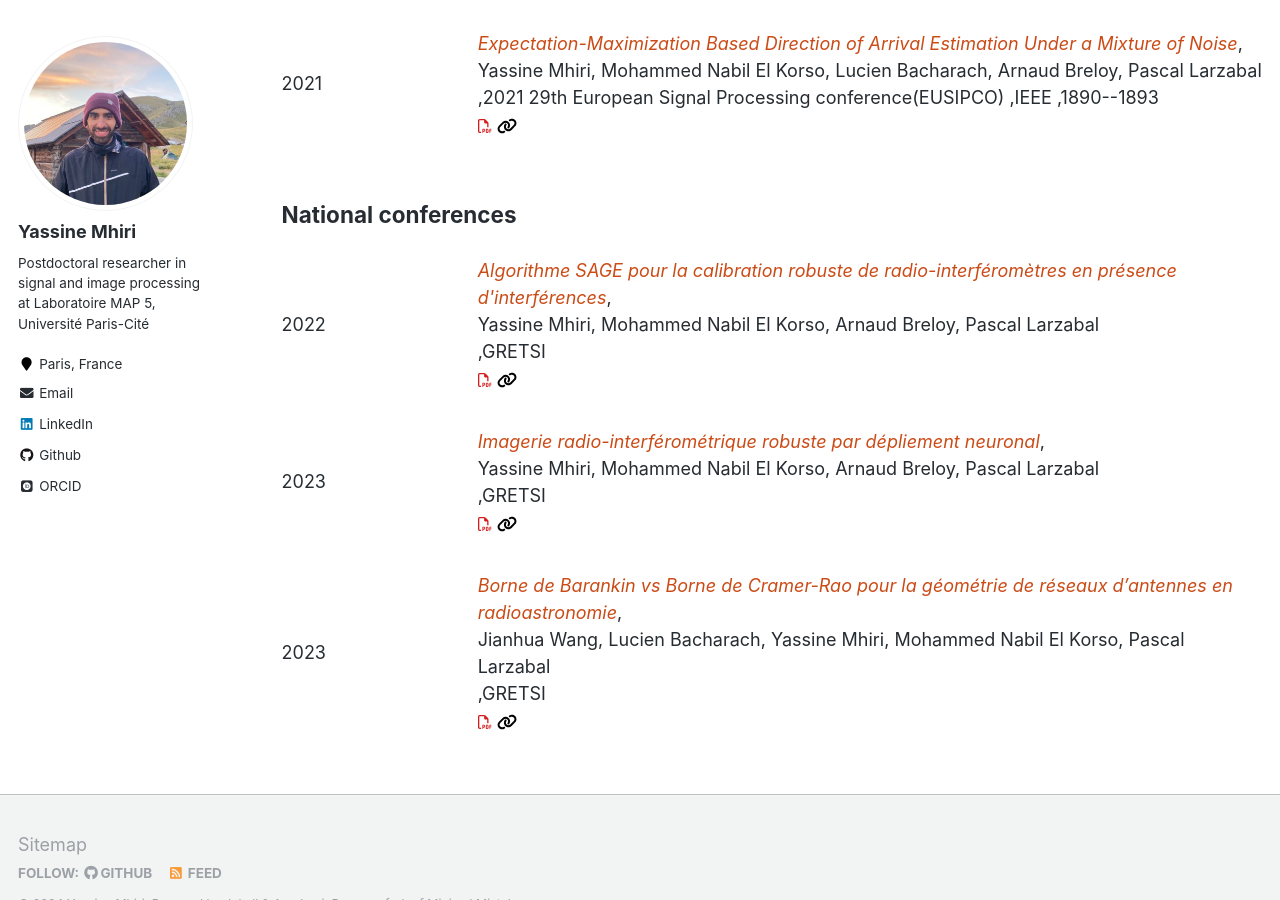
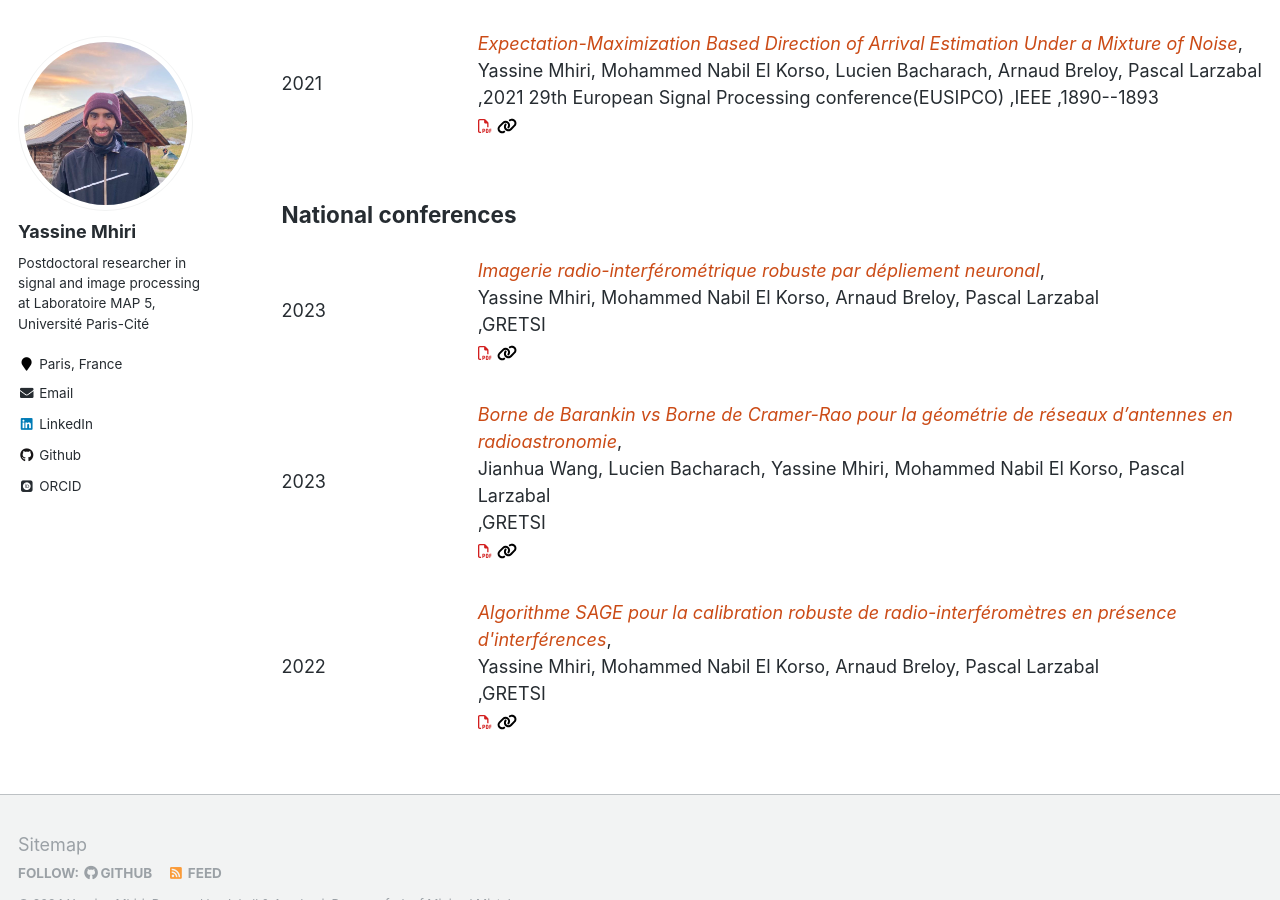
Before and after one commit to y-mhiri/y-mhiri.github.io, a Jekyll site: the page built from _pages/publications.html, in a window 1280 px wide and 900 px high, scrolled down 733 px. Built offline with Jekyll 4.4.1, drawn with Linux system fonts in a browser that asks for light colours; some web fonts are replaced; part of the change alters nothing that is shown.

Commit message:
chronological order

```diff
--- a/_data/publications.yml
+++ b/_data/publications.yml
@@ -59,13 +59,6 @@ type:
 
   - section_title: National conferences
     publications:
-      - id: mhiri2022algorithme
-        title: Algorithme SAGE pour la calibration robuste de radio-interféromètres en présence d'interférences
-        authors: Yassine Mhiri, Mohammed Nabil El Korso, Arnaud Breloy, Pascal Larzabal
-        conference: GRETSI
-        year: 2022
-        url: https://gretsi.fr/data/colloque/pdf/2022_mhiri920.pdf
-        pdf: https://gretsi.fr/data/colloque/pdf/2022_mhiri920.pdf
 
       - id: mhiri2023imagerie
         title: Imagerie radio-interférométrique robuste par dépliement neuronal
@@ -83,3 +76,12 @@ type:
         url: https://gretsi.fr/data/colloque/pdf/2023_wang1095.pdf
         pdf: https://gretsi.fr/data/colloque/pdf/2023_wang1095.pdf
         keywords: conference nationale
+
+
+      - id: mhiri2022algorithme
+        title: Algorithme SAGE pour la calibration robuste de radio-interféromètres en présence d'interférences
+        authors: Yassine Mhiri, Mohammed Nabil El Korso, Arnaud Breloy, Pascal Larzabal
+        conference: GRETSI
+        year: 2022
+        url: https://gretsi.fr/data/colloque/pdf/2022_mhiri920.pdf
+        pdf: https://gretsi.fr/data/colloque/pdf/2022_mhiri920.pdf
```
